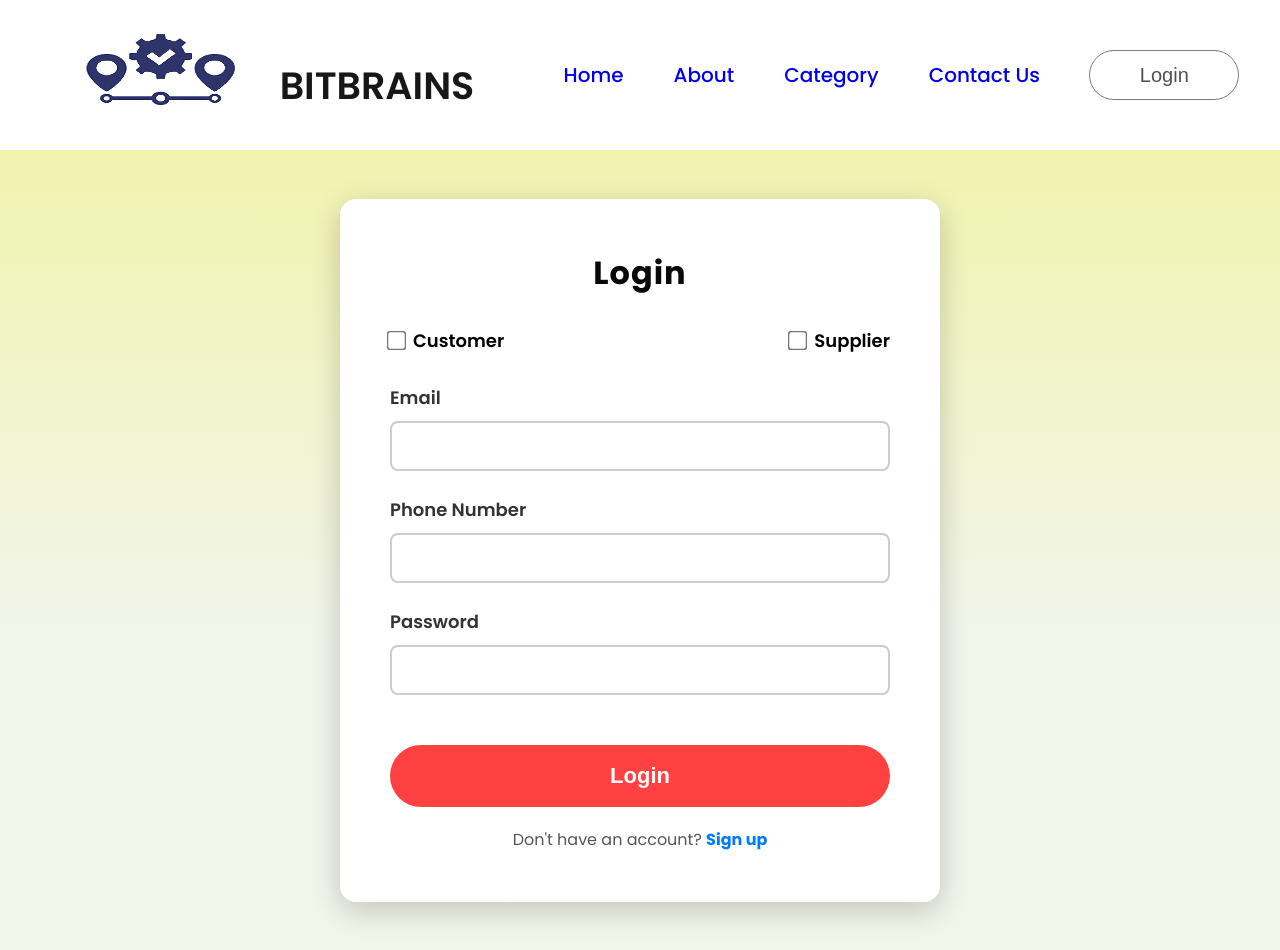
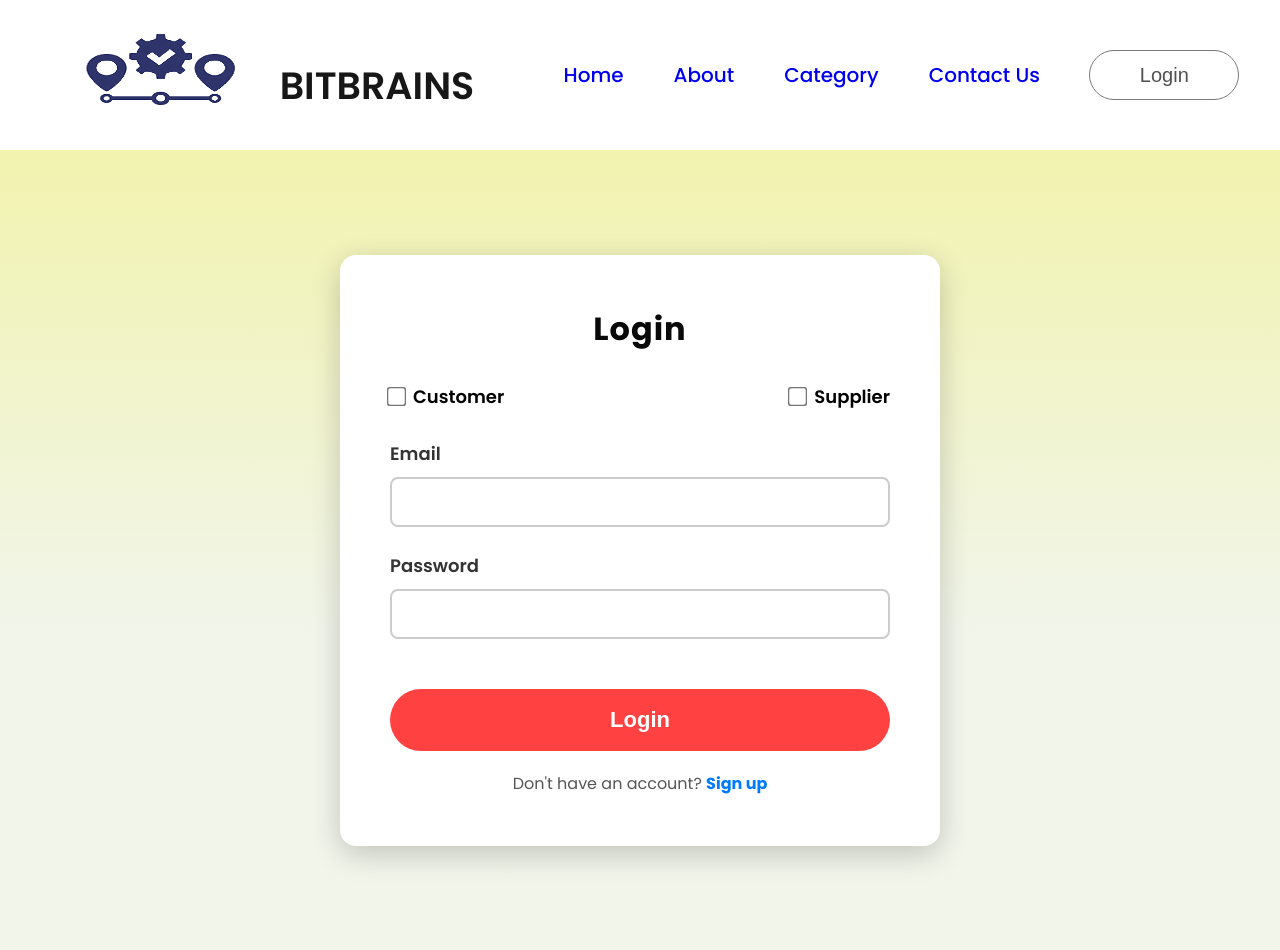
Before and after one commit to Bit-Brains/Logistic-Optimisation, a React (Create React App) app in the folder Frontend/my-app/: page /login in a window 1280 px wide. Built offline with nearby package versions, Linux system fonts and the light colour scheme.

Commit message:
Connected the backend with frontend and stored the tokens in local Storage

```diff
--- a/Frontend/my-app/src/Components/login/login.jsx
+++ b/Frontend/my-app/src/Components/login/login.jsx
@@ -1,17 +1,36 @@
 import React, { useState } from 'react';
+import axios from 'axios';
+import { useNavigate } from 'react-router-dom'
 import './Login.css';
 
 const Login = ({ toggleAuthMode }) => {
   const [email, setEmail] = useState('');
   const [password, setPassword] = useState('');
-  const [phone, setPhone] = useState('');
+  // const [phone, setPhone] = useState('');
   const [isCustomer, setIsCustomer] = useState(false);
   const [isSupplier, setIsSupplier] = useState(false);
+  const [error, setError] = useState(null);
+  const navigate = useNavigate();
 
-  const handleLogin = (e) => {
+  const handleLogin = async (e) => {
     e.preventDefault();
     // Handle login logic here
-    console.log('Logging in with', { email, password, phone, isCustomer, isSupplier });
+    const loginData = { email, password };
+    try {
+      if (isCustomer) {
+        const response = await axios.post('http://localhost:3001/auth/loginCustomer', loginData);
+        console.log(response.data);
+        localStorage.setItem("token", response.data.token);
+        navigate("/items");
+      } else if (isSupplier) {
+        const response = await axios.post('http://localhost:3001/auth/loginSupplier', loginData);
+        console.log(response.data);
+        localStorage.setItem("token", response.data.token);
+      }
+    } catch (err) {
+      console.error('Something went wrong', err);
+      setError('Login Failed please try again');
+    }
   };
 
   const handleCheckboxChange = (type) => {
@@ -55,15 +74,15 @@ const Login = ({ toggleAuthMode }) => {
             required
           />
         </div>
-        <div className="form-group">
-          <label>Phone Number</label>
-          <input
-            type="tel"
-            value={phone}
-            onChange={(e) => setPhone(e.target.value)}
-            required
-          />
-        </div>
+        {/* <div className="form-group"> */}
+        {/*   <label>Phone Number</label> */}
+        {/*   <input */}
+        {/*     type="tel" */}
+        {/*     value={phone} */}
+        {/*     onChange={(e) => setPhone(e.target.value)} */}
+        {/*     required */}
+        {/*   /> */}
+        {/* </div> */}
         <div className="form-group">
           <label>Password</label>
           <input
```
